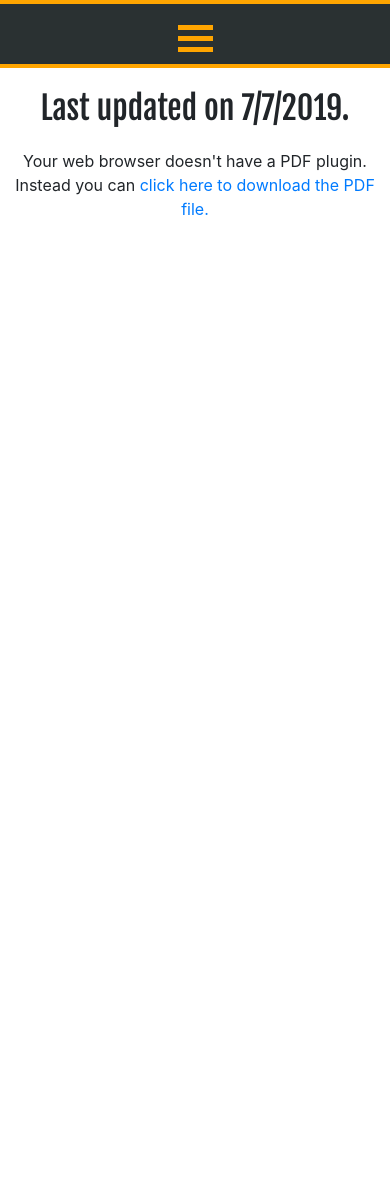
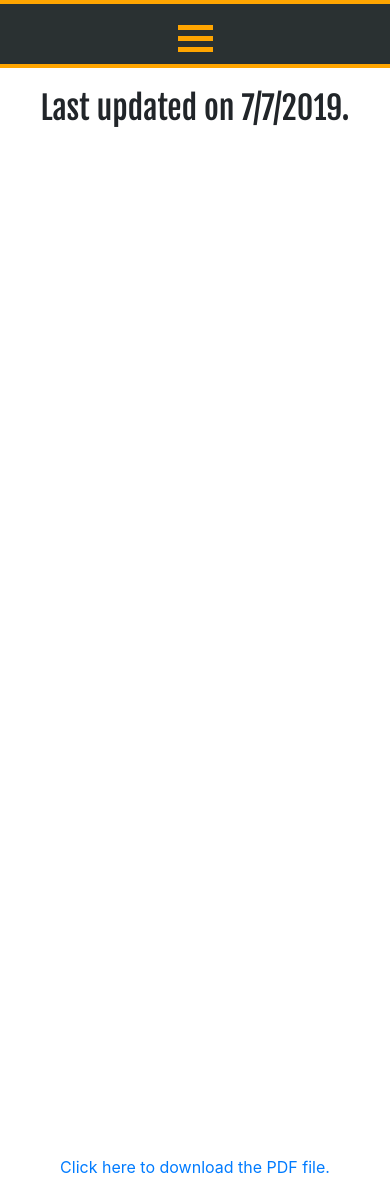
Before and after one commit to kylerlittle/kylerlittle.github.io, a Django app: page /resume in a window 390 px wide. Before the commit the page ends 215 px from the top, so only its background shows below. Run offline with Django 3.2, Linux system fonts and the light colour scheme; some libraries are stand-ins or nearby versions.

Commit message:
hopefully fix resume mobile view

```diff
--- /dev/null
+++ b/website/site_content/static/css/resume.css
@@ -0,0 +1,14 @@
+#download-kyler-resume {
+    visibility: hidden;
+}
+
+/* Primary pointing system cannot hover. */
+@media (hover:none), (hover:on-demand) {
+    #kyler-resume {
+        visibility: hidden;
+    }
+
+    #download-kyler-resume {
+        visibility: visible;
+    }
+}
--- a/website/site_content/templates/site_content/resume.html
+++ b/website/site_content/templates/site_content/resume.html
@@ -1,15 +1,19 @@
 {% extends "site_content/base.html" %}
 {% load static %}
+{% block css %}
+<link rel="stylesheet" href="{% static "css/resume.css" %}">
+{% endblock css %}
 
 {% block content %}
 <div class="text-center">
     <h1> Last updated on 7/7/2019. </h1>
-<object data="{% static  "pdf/resume.pdf" %}#view=FitH#zoom=0.7" type="application/pdf" width="100%" height="800px">
-    <p>
-        Your web browser doesn't have a PDF plugin.
-        Instead you can <a href="{% static  "pdf/resume.pdf" %}" download>click here to
-        download the PDF file.</a>
+    <object id="kyler-resume" data="{% static  "pdf/resume.pdf" %}#view=FitH#zoom=0.8" type="application/pdf"
+        width="100%" height="1000px">
+
+    </object>
+    <p id="download-kyler-resume">
+        <a href="{% static  "pdf/resume.pdf" %}" download>Click here to
+            download the PDF file.</a>
     </p>
-</object>
 </div>
 {% endblock content %}
```
